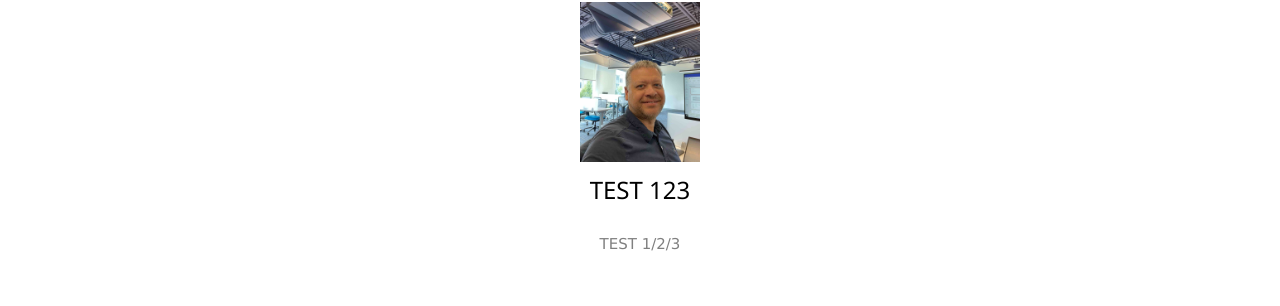
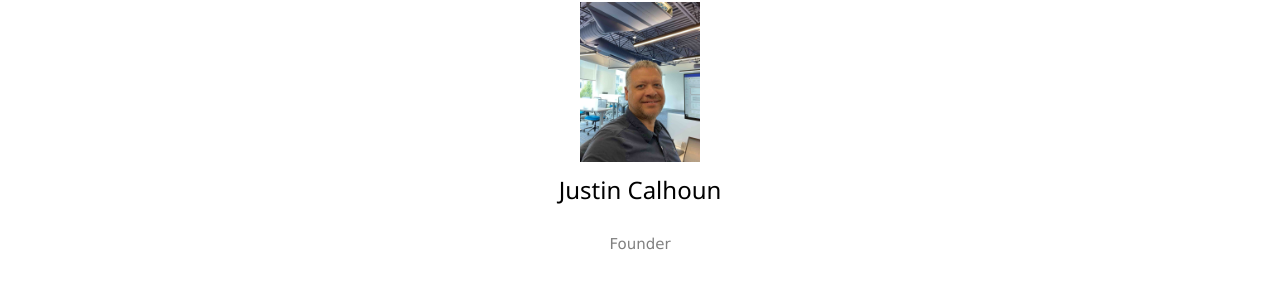
Before and after one commit to vvsCodeDev/vvsCodeWebDev, a React app: page public/index.html in a window 1280 px wide. Shown: the part 1940-2246 px from the top of the page. Built offline with nearby package versions, Linux system fonts and the light colour scheme.

Commit message:
captions

```diff
--- a/public/index.html
+++ b/public/index.html
@@ -123,8 +123,8 @@
   <div class="w3-center">
     <div style="display: flex; flex-direction: column; align-items: center;">
       <img src="images/jrc_about.jpg" alt="Justin" style="width:120px">
-      <h3>TEST 123</h3>
-      <p style="color:grey;">TEST 1/2/3</p>
+      <h3>Justin Calhoun</h3>
+      <p style="color:grey;">Founder</p>
     </div>
   </div>
 
```
